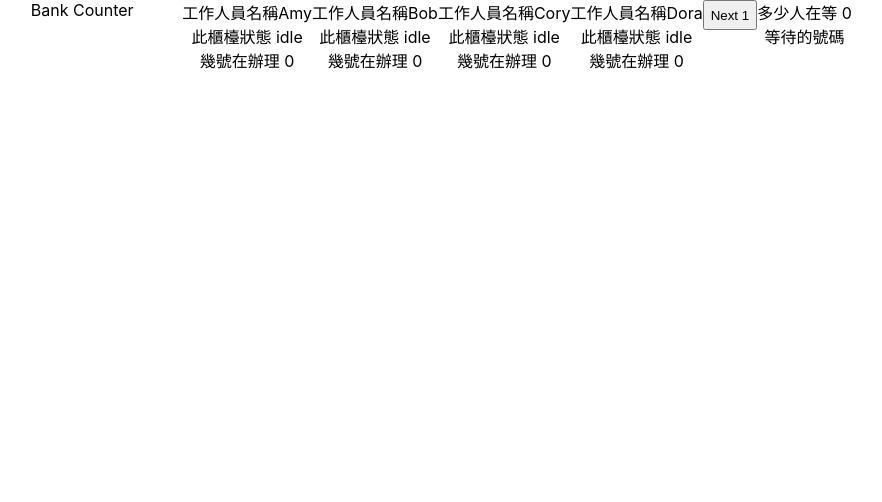
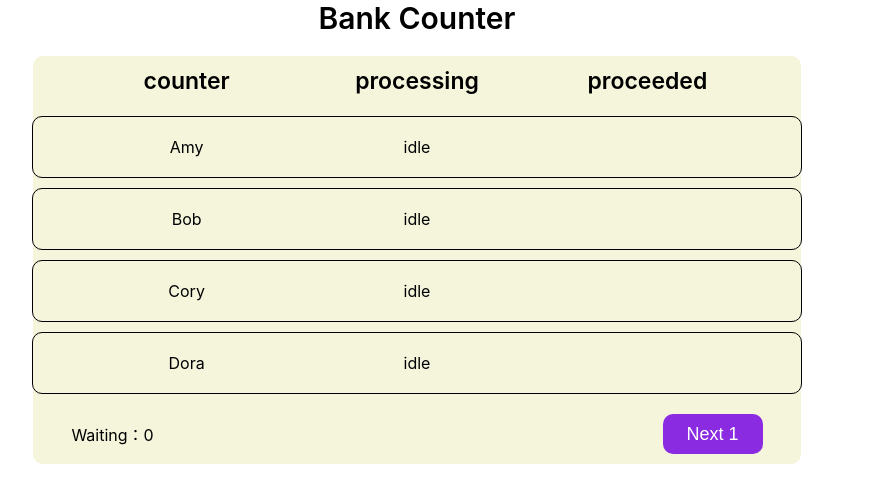
Before and after one commit to weiowo/Counter, a React (Create React App) app: page / in a window 1280 px wide. Shown: the top 502 px of the page, without its empty margins (223-1105 px from the left). Built offline with nearby package versions, Linux system fonts and the light colour scheme.

Commit message:
style modification

```diff
--- a/src/App.css
+++ b/src/App.css
@@ -1,7 +1,9 @@
 .App {
   text-align: center;
   display:flex;
+  flex-direction: column;
   justify-content:center;
+  align-items: center;
 }
 
 .App-logo {
--- a/src/App.js
+++ b/src/App.js
@@ -1,13 +1,8 @@
 import { useEffect, useState } from 'react';
-import styled from "styled-components";
 import { useImmer } from 'use-immer';
 import './App.css';
-
-const Title = styled.div`
-width:200px;
-height:200px;
-color:black;
-`;
+import { Title, Board, Counter, Column, SubTitle, SubTitleWrapper,
+  NextButton, Waiting, BelowPart } from './components/Counter';
 
 function App() {
   let initialState = {
@@ -16,46 +11,32 @@ function App() {
     {name: "Bob", status : "idle", customerNum: 0, proceeded: []},
     {name: "Cory", status : "idle", customerNum: 0, proceeded: []},
     {name: "Dora", status : "idle", customerNum: 0, proceeded: []},
-    ]
+    ],
+    waitingLine:[]
   }
   const [currentNum, setCurrentNum] = useState(1)
   const [countInfo, setCountInfo] = useImmer(initialState)
-  console.log(countInfo)
-  const [waitingLine, setWaitingLine] = useImmer([])
-  console.log("waiting的人：", waitingLine, "waiting長度", waitingLine.length)
-
+  console.log(countInfo);
   function getNumCard(){
     setCurrentNum((prev)=>prev +1)
-    setWaitingLine((draft)=> {draft.push(currentNum)})
+    setCountInfo((draft)=> {draft.waitingLine.push(currentNum)})
   }
 
   useEffect(()=>{
     function checkCounter(){
       console.log("拿到號碼牌了")
       for(let i = 0; i< countInfo?.counters?.length; i++){
-        if(countInfo.counters[i].status === "idle" && waitingLine.length !== 0){
+        if(countInfo.counters[i].status === "idle" && countInfo.waitingLine.length !== 0){
           console.log("跑進for loop的if了")
-          setCountInfo((draft)=> {draft.counters[i].customerNum = waitingLine[0]})
+          setCountInfo((draft)=> {draft.counters[i].customerNum = draft.waitingLine[0]})
           setCountInfo((draft)=> { draft.counters[i].status = "busy"})
-          setWaitingLine((draft)=>{draft.shift()})
+          setCountInfo((draft)=>{draft.waitingLine.shift()})
           break;
-        }
-      }
-      for(let i =0; i<countInfo?.counters?.length; i++){
-        if(countInfo.counters[i].status === "busy"){
-          setTimeout(()=> {
-            setCountInfo((draft)=>{
-            draft.counters[i].status = "idle"})
-            setCountInfo((draft)=>{
-              draft.counters[i].proceeded.push(draft?.counters[i]?.customerNum)})
-            setCountInfo((draft)=>{
-              draft.counters[i].customerNum = 0})
-          }, getRandomTime(0.5, 1.5))
         }
       }
     }
     checkCounter()
-  },[setCountInfo, setWaitingLine, waitingLine, countInfo.counters])
+  },[countInfo.counters, countInfo.waitingLine.length, setCountInfo])
 
 
   function getRandomTime(min, max) {
@@ -63,55 +44,47 @@ function App() {
     return((Math.random() * (max - min) + min)*1000)
   }
 
-  // useEffect(()=>{
-  //   function processing(){
-  //     for(let i =0; i<countInfo?.counters?.length; i++){
-  //       if(countInfo.counters[i].status === "busy"){
-  //         setTimeout(()=> {
-  //           setCountInfo((draft)=>{
-  //           draft.counters[i].status = "idle"})
-  //           setCountInfo((draft)=>{
-  //             draft.counters[i].proceeded.push(draft?.counters[i]?.customerNum)})
-  //           setCountInfo((draft)=>{
-  //             draft.counters[i].customerNum = 0})
-  //         }, getRandomTime(0.5, 1.5))
-  //       }
-  //     }
-  //   }
-  //   processing()
-  // },[setCountInfo, countInfo.counters])
-
-  // function processing(){
-  //   for(let i =0; i<countInfo?.counters?.length; i++){
-  //     if(countInfo.counters[i].status === "busy"){
-  //       setTimeout(()=> {
-  //         setCountInfo((draft)=>{
-  //         draft.counters[i].status = "idle"})
-  //         setCountInfo((draft)=>{
-  //           draft.counters[i].proceeded.push(draft?.counters[i]?.customerNum)})
-  //         setCountInfo((draft)=>{
-  //           draft.counters[i].customerNum = 0})
-  //       }, getRandomTime(0.5, 1.5))
-  //     }
-  //   }
-  // }
+  useEffect(()=>{
+  function processing(i){
+    for(let i =0; i<countInfo?.counters?.length; i++){
+      if(countInfo.counters[i].status === "busy" && countInfo.counters[i].customerNum !== 0){
+        setTimeout(()=> {
+          setCountInfo((draft)=>{
+          draft.counters[i].status = "idle"})
+          console.log("if", countInfo.counters[i].customerNum)
+          setCountInfo((draft)=>{
+            draft.counters[i].proceeded.push(draft?.counters[i]?.customerNum)})
+          setCountInfo((draft)=>{
+            draft.counters[i].customerNum = 0})
+        }, getRandomTime(0.5, 1.5))
+      }
+    }
+  }
+  processing()
+},[countInfo.counters, setCountInfo])
 
   return (
     <div className="App">
       <Title>Bank Counter</Title>
+      <Board>
+        <SubTitleWrapper>
+          <SubTitle>counter</SubTitle>
+          <SubTitle>processing</SubTitle>
+          <SubTitle>proceeded</SubTitle>
+        </SubTitleWrapper>
       {countInfo?.counters?.map((item, index)=>(
-        <div key={item.name} style={{display: 'flex', flexDirection: "column"}}>
-          <div>工作人員名稱{item.name}</div>
-          <div>此櫃檯狀態 {item.status} </div>
-          <div>幾號在辦理 {item.customerNum}</div>
-        </div>
+        <Counter key={item?.name}>
+          <Column>{item.name}</Column>
+          {/* <Column>此櫃檯狀態 {item.status} </Column> */}
+          <Column>{item.status === "idle" ? item.status : item.customerNum}</Column>
+          <Column>{item.proceeded?.join(", ")}</Column>
+        </Counter>
       ))}
-      <button style={{ height:"30px" }} onClick={()=> { getNumCard()}}>Next {currentNum}</button>
-      {/* <button onClick={()=> checkCounter()}>test</button> */}
-      <div style={{display: "flex", flexDirection: "column"}}>
-        <div>多少人在等 {waitingLine.length}</div>
-        <div>等待的號碼 {waitingLine?.map((item)=> (<div key={item}>{item}</div>))}</div>
-      </div>
+      <BelowPart>
+        <Waiting>Waiting：{countInfo.waitingLine.length}</Waiting>
+        <NextButton onClick={()=> getNumCard()}>Next {currentNum}</NextButton>
+      </BelowPart>
+      </Board>
     </div>
   );
 }
--- /dev/null
+++ b/src/components/Counter.js
@@ -0,0 +1,84 @@
+import styled from 'styled-components';
+
+export const Title = styled.div`
+font-size:30px;
+font-weight:600;
+color:black;
+`;
+
+export const Board = styled.div`
+width:60%;
+height:auto;
+background-color: beige;
+border-radius: 10px;
+margin-top: 20px;
+display: flex;
+flex-direction:column;
+align-items: center;
+gap:10px;
+`
+
+export const Counter = styled.div`
+width:100%;
+height:60px;
+border:1px black solid;
+border-radius: 10px;
+display:flex;
+justify-content: center;
+align-items: center;
+`
+
+export const Column = styled.div`
+width:30%;
+height:auto;
+/* border:1px solid blue; */
+display:flex;
+flex-direction: column;
+`
+
+export const SubTitleWrapper = styled.div`
+width:100%;
+height:50px;
+/* border: 1px red solid; */
+display:flex;
+justify-content: center;
+align-items: center;
+`
+
+export const SubTitle = styled.div`
+width:30%;
+height:50px;
+font-size: 23px;
+font-weight: 600;
+display: flex;
+align-items: center;
+justify-content: center;
+/* border:1px orange solid; */
+`
+
+export const BelowPart = styled.div`
+width:90%;
+height:60px;
+display:flex;
+align-items: center;
+justify-content: space-between;
+`
+
+export const Waiting = styled.div`
+width:auto;
+height:30px;
+display: flex;
+align-items: center;
+`
+
+export const NextButton = styled.button`
+width:100px;
+height:40px;
+border:none;
+border-radius: 10px;
+background-color: blueviolet;
+color:white;
+font-size:18px;
+font-weight: 500;
+cursor: pointer;
+`
```
